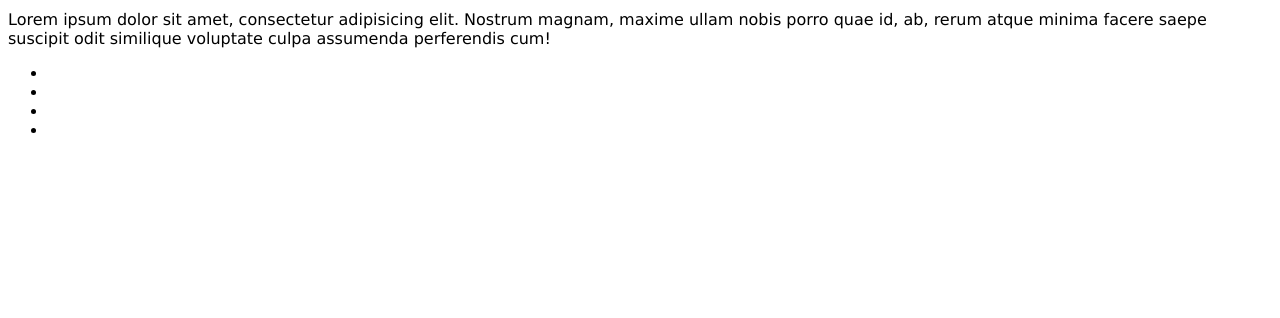
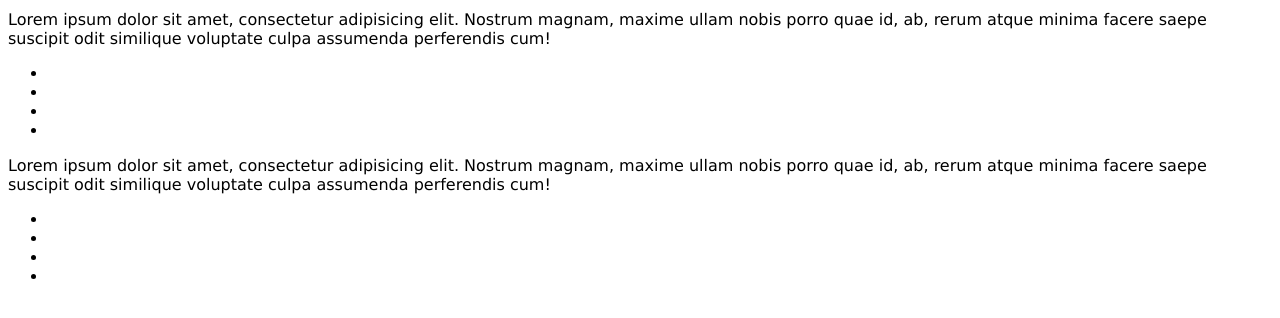
Before and after one commit to valbargue/clone_mon_site_web, a plain HTML site: page index.html in a window 1280 px wide. Shown: the part 110-428 px from the top of the page. Drawn offline with Linux system fonts and the light colour scheme.

Commit message:
Recompense

```diff
--- a/index.html
+++ b/index.html
@@ -21,6 +21,17 @@
             <li></li>
         </ul>
     </div>
+    <!-- RECOMPENSE -->
+    <div>
+        <p>Lorem ipsum dolor sit amet, consectetur adipisicing elit. Nostrum magnam, maxime ullam nobis porro quae id,
+            ab, rerum atque minima facere saepe suscipit odit similique voluptate culpa assumenda perferendis cum!</p>
+        <ul>
+            <li></li>
+            <li></li>
+            <li></li>
+            <li></li>
+        </ul>
+    </div>
 </body>
 
 </html>
```
